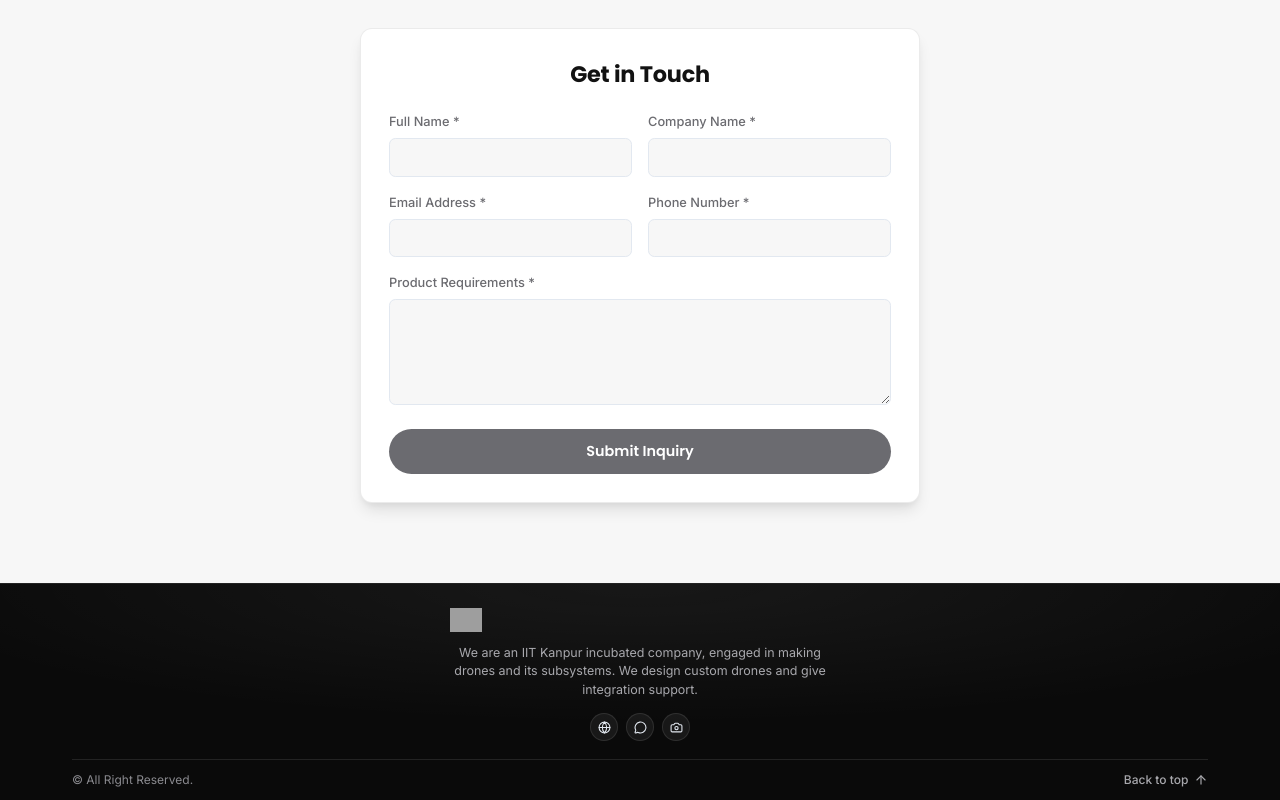
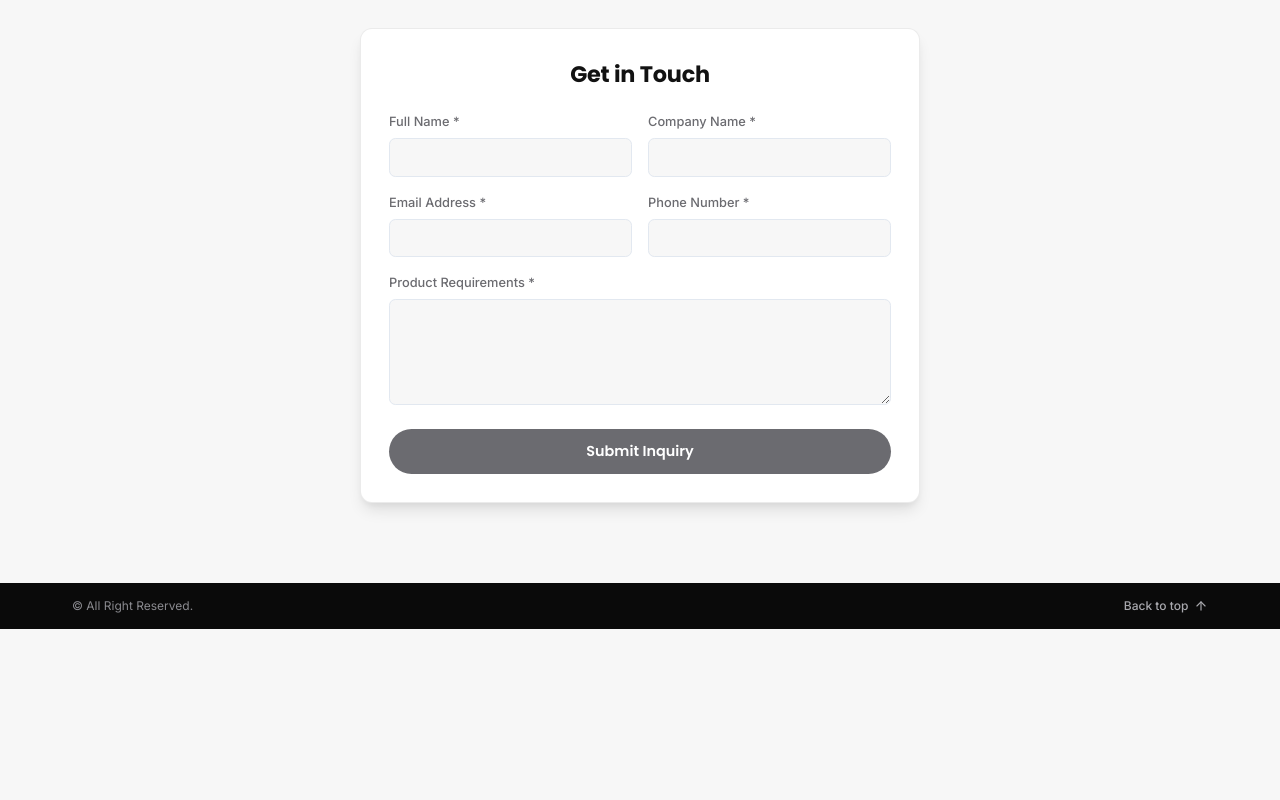
Before and after one commit to KRITARTH94/asatrobo, a React (Vite) app: page / in a window 1280 px wide. Shown: the part 3016-3816 px from the top of the page. After the commit the page ends 3645 px from the top, so only its background shows below. Built offline with nearby package versions, Linux system fonts and the light colour scheme; grey boxes are pictures that could not be loaded.

Commit message:
Fix footer regression from rebase conflict resolution
Co-Authored-By: Claude Sonnet 5 <noreply@anthropic.com>

```diff
--- a/src/components/Footer/Footer.css
+++ b/src/components/Footer/Footer.css
@@ -1,74 +1,14 @@
 .footer {
   position: relative;
-  background:
-    radial-gradient(60% 140px at 50% 0%, rgba(255, 255, 255, 0.06), transparent),
-    var(--primary-deep);
+  background-color: var(--primary-deep);
   color: white;
-  padding: 1.5rem 0 0 0;
-  border-top: 1px solid rgba(255, 255, 255, 0.1);
   overflow: hidden;
-}
-
-.footer-grid {
-  display: flex;
-  flex-direction: column;
-  align-items: center;
-  text-align: center;
-  margin-bottom: 1.1rem;
-}
-
-.footer-logo-img {
-  height: 24px;
-  width: auto;
-  object-fit: contain;
-  margin-bottom: 0.75rem;
-}
-
-.footer-desc {
-  color: #a8a8ad;
-  margin-bottom: 0.85rem;
-  font-size: 0.78rem;
-  line-height: 1.5;
-  max-width: 380px;
-}
-
-.social-links {
-  display: flex;
-  justify-content: center;
-  gap: 0.5rem;
-}
-
-.social-link {
-  width: 28px;
-  height: 28px;
-  border-radius: 50%;
-  background-color: rgba(255, 255, 255, 0.06);
-  border: 1px solid rgba(255, 255, 255, 0.1);
-  color: #e2e8f0;
-  display: flex;
-  align-items: center;
-  justify-content: center;
-  transition: all var(--transition-fast);
-}
-
-.social-link svg {
-  width: 13px;
-  height: 13px;
-}
-
-.social-link:hover {
-  background-color: white;
-  border-color: white;
-  color: var(--primary-deep);
-  transform: translateY(-4px);
-  box-shadow: 0 8px 20px rgba(0, 0, 0, 0.35);
 }
 
 .footer-bottom {
   position: relative;
   z-index: 1;
-  border-top: 1px solid rgba(255, 255, 255, 0.1);
-  padding: 0.65rem 0;
+  padding: 0.85rem 0;
   display: flex;
   align-items: center;
   justify-content: space-between;
--- a/src/components/Footer/Footer.jsx
+++ b/src/components/Footer/Footer.jsx
@@ -1,29 +1,11 @@
 import React from 'react';
 import './Footer.css';
-import { Globe, MessageCircle, Camera, ArrowUp } from 'lucide-react';
+import { ArrowUp } from 'lucide-react';
 
 const Footer = () => {
   return (
     <footer className="footer" id="contact">
       <div className="container">
-        <div className="footer-grid">
-          <div className="footer-about">
-            <img
-              src="https://static.wixstatic.com/media/7177f3_cef1291d90f24c189b686d3c8c51f0f1~mv2.png"
-              alt="ASATRobo"
-              className="footer-logo-img"
-            />
-            <p className="footer-desc">
-              We are an IIT Kanpur incubated company, engaged in making drones and its subsystems. We design custom drones and give integration support.
-            </p>
-            <div className="social-links">
-              <a href="#" className="social-link"><Globe size={20} /></a>
-              <a href="#" className="social-link"><MessageCircle size={20} /></a>
-              <a href="#" className="social-link"><Camera size={20} /></a>
-            </div>
-          </div>
-        </div>
-
         <div className="footer-bottom">
           <p>© All Right Reserved.</p>
           <a href="#home" className="back-to-top">
```
